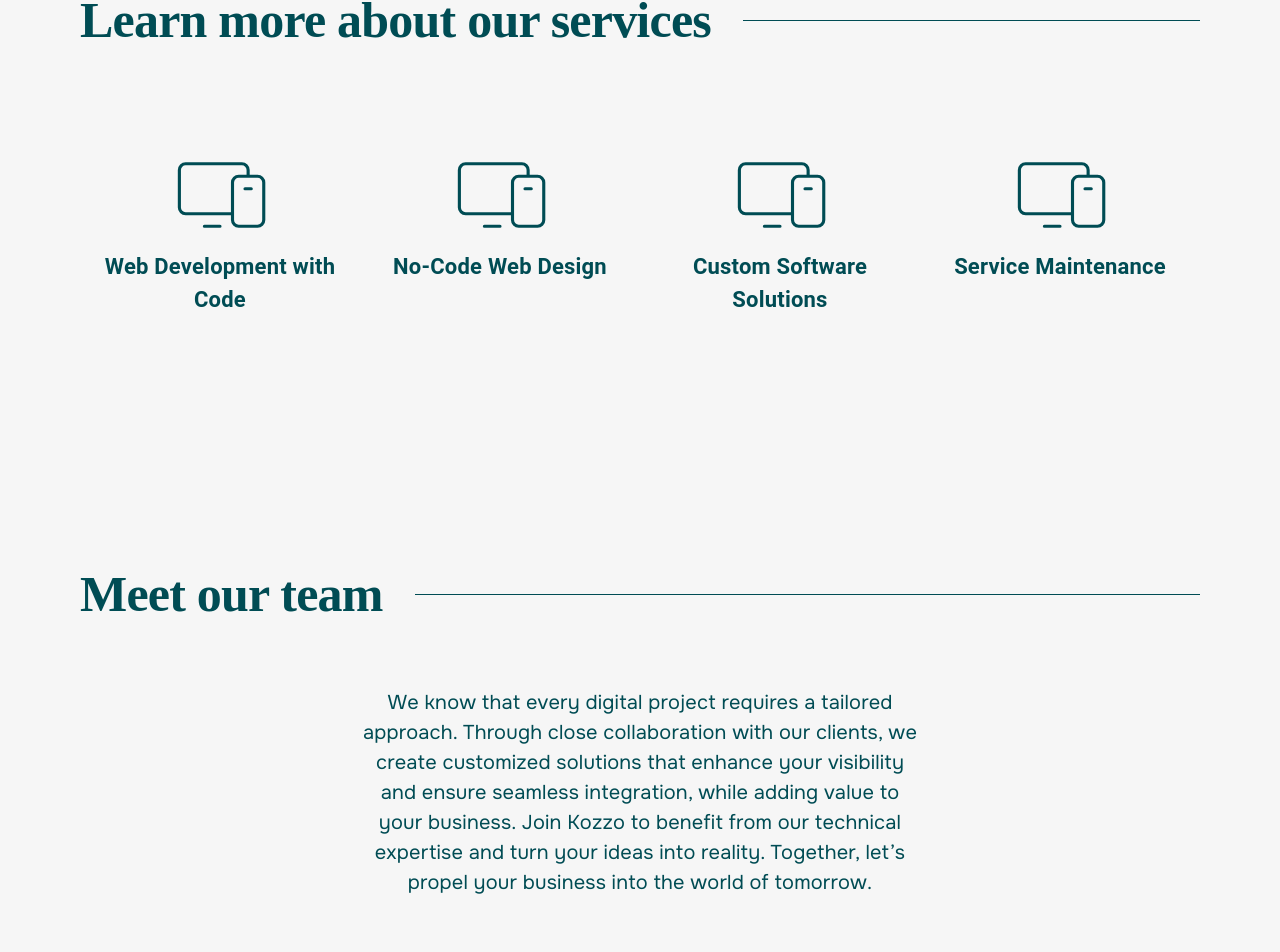
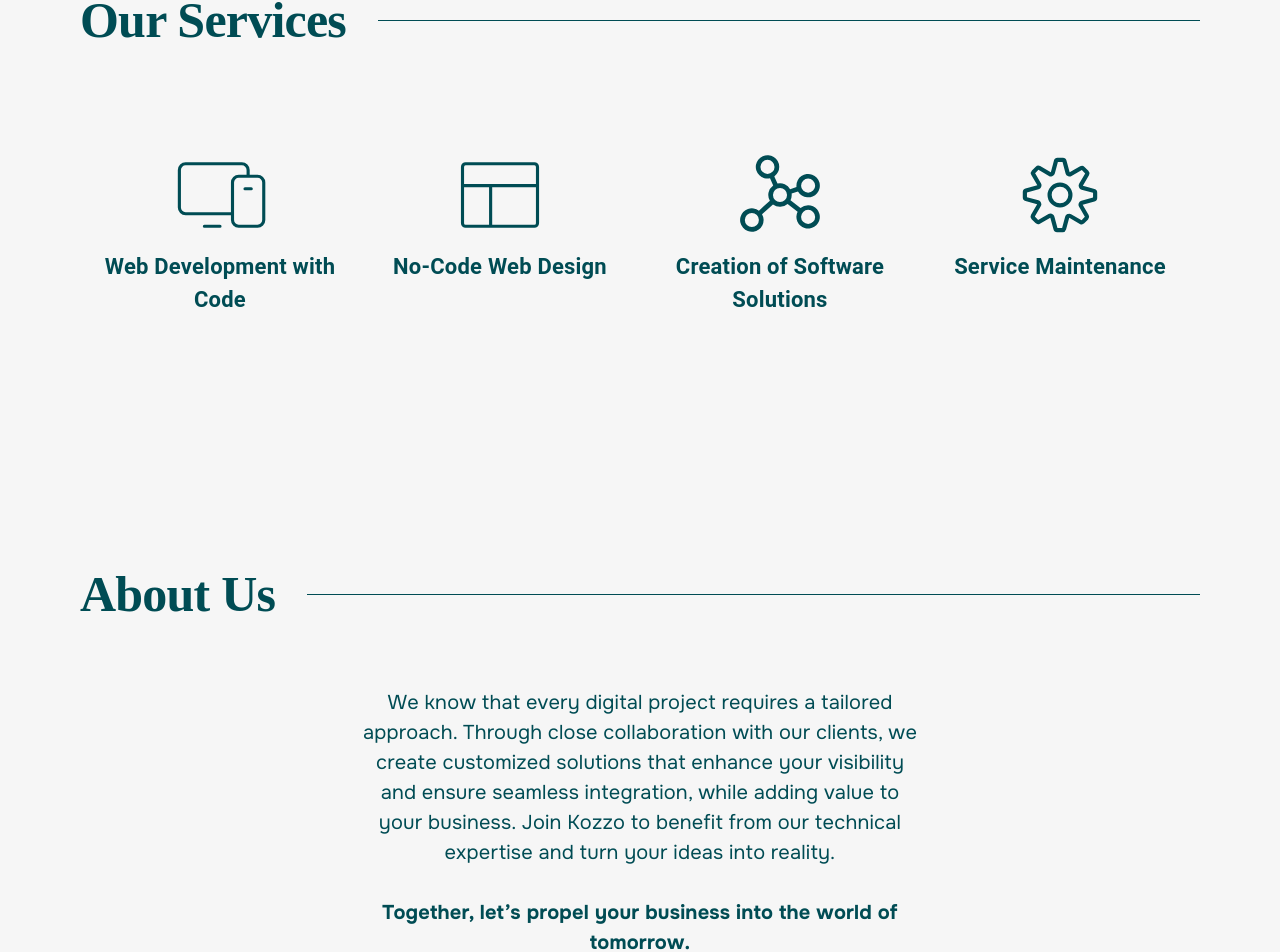
Before and after one commit to kozzo-solutions/kozzo-website, a React (Create React App) app: page / in a window 1280 px wide. Shown: the part 889-1841 px from the top of the page. Built offline with nearby package versions, Linux system fonts and the light colour scheme; a web font is replaced by a local one.

Commit message:
translation completed

```diff
--- a/src/components/about-us.js
+++ b/src/components/about-us.js
@@ -42,7 +42,7 @@ const AboutUs = () => {
             color="var(--design-blue)"
             fontFamily="yugo-regular"
           >
-            {t('about-us.about-us-title')}
+            {t("about-us.about-us-title")}
           </Typography>
           <Separator />
         </Stack>
@@ -53,8 +53,9 @@ const AboutUs = () => {
             color="var(--design-blue)"
             fontFamily="var(--font-family)"
           >
-            {t('about-us.kozzo-description')}
+            {t('about-us.kozzo-description')}<br/><br/><strong>{t('about-us.together')}</strong>
           </Typography>
+
           <Stack direction="row" gap="50px">
             <MemberCard
               name="Étienne Arsenault"
--- a/src/components/services.js
+++ b/src/components/services.js
@@ -4,6 +4,9 @@ import { useTranslation } from 'react-i18next';
 import { Stack, Typography } from '@mui/material';
 import styled from 'styled-components';
 import { PiDevicesThin } from 'react-icons/pi';
+import { PiLayoutThin } from "react-icons/pi";
+import { PiGraphLight } from "react-icons/pi";
+import { CiSettings } from "react-icons/ci";
 
 const SectionContainer = styled(Stack)`
   display: flex;
@@ -41,7 +44,7 @@ const Services = () => {
             color="var(--design-blue)"
             fontFamily="yugo-regular"
           >
-            Learn more about our services
+            {t('services.title')}
           </Typography>
           <Separator />
         </Stack>
@@ -52,17 +55,17 @@ const Services = () => {
             desc={t('services.web-design-code-desc')}
           />
           <ServiceCard
-            icon={<PiDevicesThin size="100px" />}
+            icon={<PiLayoutThin size="100px" />}
             title={t('services.web-design-no-code-title')}
             desc={t('services.web-design-no-code-desc')}
           />
           <ServiceCard
-            icon={<PiDevicesThin size="100px" />}
+            icon={<PiGraphLight size="100px" />}
             title={t('services.software-solutions-title')}
             desc={t('services.software-solutions-desc')}
           />
           <ServiceCard
-            icon={<PiDevicesThin size="100px" />}
+            icon={<CiSettings size="100px" />}
             title={t('services.service-maintenance-title')}
             desc={t('services.service-maintenance-desc')}
           />
--- a/src/resources/translations/en/common.json
+++ b/src/resources/translations/en/common.json
@@ -8,7 +8,7 @@
     },
 
     "top-section": {
-        "main-sentence": "Propel your business into the world of tomorrow.",
+        "main-sentence": "Propel your business into the world of tomorrow",
         "detailed-sentence": "Kozzo offers personalized digital solutions to meet your specific needs and streamline your digital integration.",
         "button-text": "Let's talk about your project"
     },
@@ -16,18 +16,19 @@
     "services": {
         "title": "Our Services",
         "web-design-code-title": "Web Development with Code",
-        "web-design-code-desc": "Revolutionize your digital image with our customized web solutions. Leveraging our development expertise, Kozzo has the necessary skills to help your organization stand out from the competition.",
+        "web-design-code-desc": "Revolutionize your digital image with our customized web solutions. Kozzo's team possesses the development expertise needed to help your organization stand out from the competition.",
         "web-design-no-code-title": "No-Code Web Design",
-        "web-design-no-code-desc": "Simplify the creation of your website with our no-code design service. Save time and stand out with ready-to-use, tailor-made templates.",
-        "software-solutions-title": "Custom Software Solutions",
-        "software-solutions-desc": "Optimize your system's performance with our software solutions tailored to your needs. At Kozzo, we create unique software solutions that precisely meet your organization's requirements, whether it's for measuring performance, automating processes, or streamlining internal operations.",
+        "web-design-no-code-desc": "Simplify the creation of your website with our no-code design service. Save time and stand out with ready-made and customized templates.",
+        "software-solutions-title": "Creation of Software Solutions",
+        "software-solutions-desc": "Optimize your systems' performance with our software solutions tailored to your needs. Whether it's for measuring performance, automating processes, or streamlining internal operations, we are here for you.",
         "service-maintenance-title": "Service Maintenance",
-        "service-maintenance-desc": "Ensure the continuity of your operations with our comprehensive maintenance service. Building trusting relationships with our clients, we make sure your systems stay up-to-date while minimizing downtime and maximizing reliability."
+        "service-maintenance-desc": "Ensure the continuity of your operations with our comprehensive maintenance service. By building trusting relationships with our clients, we ensure your systems stay up-to-date while minimizing downtime and maximizing reliability."
     },
 
     "about-us": {
-        "about-us-title": "Meet our team",
-        "kozzo-description": "We know that every digital project requires a tailored approach. Through close collaboration with our clients, we create customized solutions that enhance your visibility and ensure seamless integration, while adding value to your business. Join Kozzo to benefit from our technical expertise and turn your ideas into reality. Together, let’s propel your business into the world of tomorrow.",
+        "about-us-title": "About Us",
+        "kozzo-description": "We know that every digital project requires a tailored approach. Through close collaboration with our clients, we create customized solutions that enhance your visibility and ensure seamless integration, while adding value to your business. Join Kozzo to benefit from our technical expertise and turn your ideas into reality.",
+        "together":"Together, let’s propel your business into the world of tomorrow.",
         "co-founder-title": "Co-Founder"
     },
 
--- a/src/resources/translations/fr/common.json
+++ b/src/resources/translations/fr/common.json
@@ -14,20 +14,21 @@
     },
 
     "services": {
-        "services": "Nos services",
+        "title": "Nos services",
         "web-design-code-title": "Développement Web avec code",
-        "web-design-code-desc": "Révolutionnez votre image numérique à l'aide de nos solutions web personnalisées. À l'aide de notre expertise en développement, Kozzo possède les compétences nécessaires permettant à votre organisation de se démarquer face à la concurrence.",
+        "web-design-code-desc": "Révolutionnez votre image numérique à l'aide de nos solutions web personnalisées. L'équipe de Kozzo possède l'expertise en développement nécessaires permettant à votre organisation de se démarquer face à la concurrence.",
         "web-design-no-code-title": "Conception Web sans code",
         "web-design-no-code-desc": "Simplifiez la création de votre site avec notre service de conception sans code. Gagnez du temps et démarquez-vous avec des modèles prêts à l'emploi et sur-mesure.",
         "software-solutions-title": "Création de solutions logicielles",
-        "software-solutions-desc": "Optimisez la performance de vos systèmes grâce à nos solutions logicielles adaptées à vos besoins. Chez Kozzo, nous concevons des solutions logicielles uniques qui répondent précisément aux besoins de votre organisation, que ce soit pour mesurer la performance, automatiser des processus ou faciliter vos opérations internes.",
+        "software-solutions-desc": "Optimisez la performance de vos systèmes grâce à nos solutions logicielles adaptées à vos besoins. Que ce soit pour mesurer la performance, automatiser des processus ou faciliter vos opérations internes, nous sommes là pour vous.",
         "service-maintenance-title": "Maintenance des services",
         "service-maintenance-desc": "Assurez la continuité de vos opérations grâce à notre service de maintenance complet. Développant des relations de confiance avec nos clients, nous veillons à ce que vos systèmes demeurent à jour tout en minimisant les interruptions et en maximisant la fiabilité."
     },
 
     "about-us": {
-        "about-us-title": "Rencontrez notre équipe",
+        "about-us-title": "À propos",
         "kozzo-description": "Nous savons que chaque projet numérique nécessite une approche sur-mesure. Grâce à une collaboration étroite avec nos clients, nous créons des solutions adaptées qui améliorent votre visibilité et garantissent une intégration fluide, tout en apportant une valeur ajoutée à votre activité. Rejoignez Kozzo pour bénéficier de notre savoir-faire technique et transformer vos idées en réalité. Ensemble, propulsons votre entreprise vers le monde de demain.",
+        "together":"Ensemble, propulsons votre entreprise vers le monde de demain.",
         "co-founder-title": "Co-Fondateur"
     },
 
```
